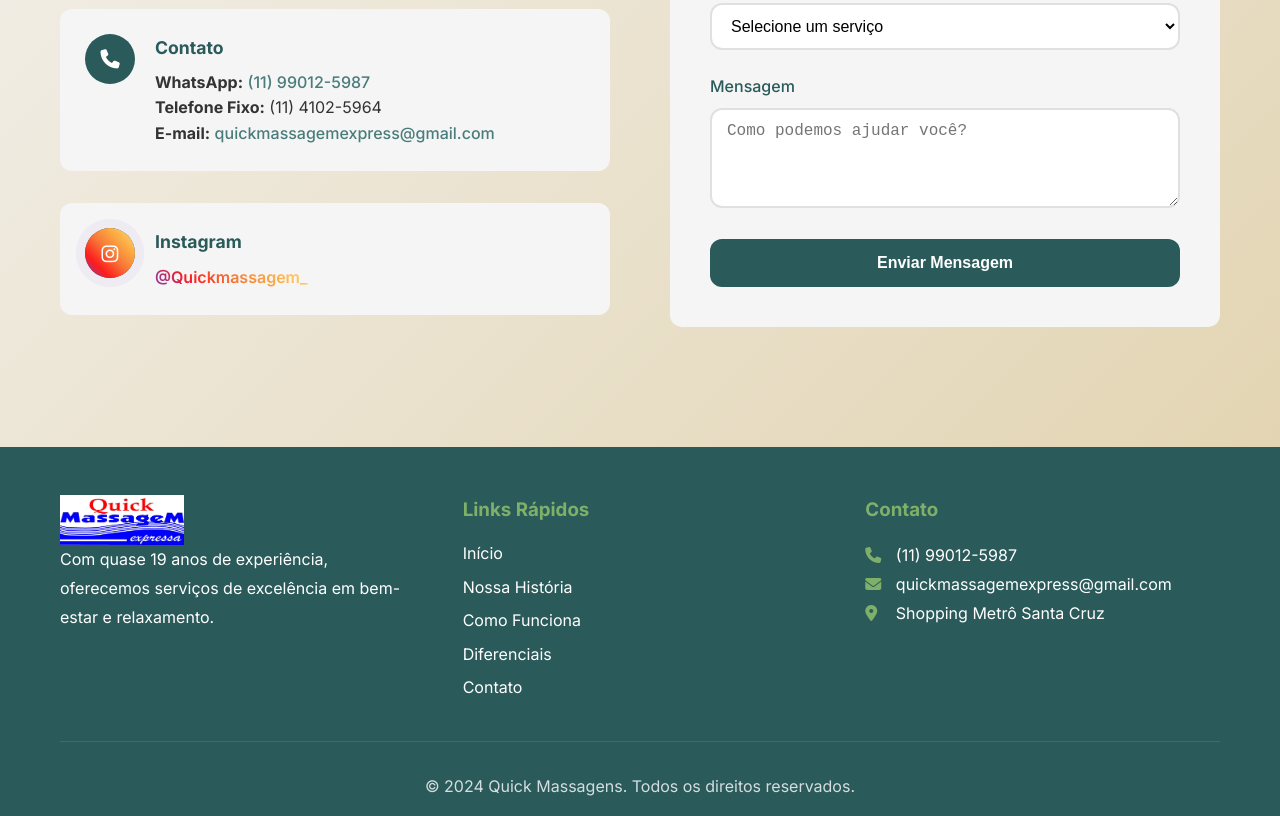
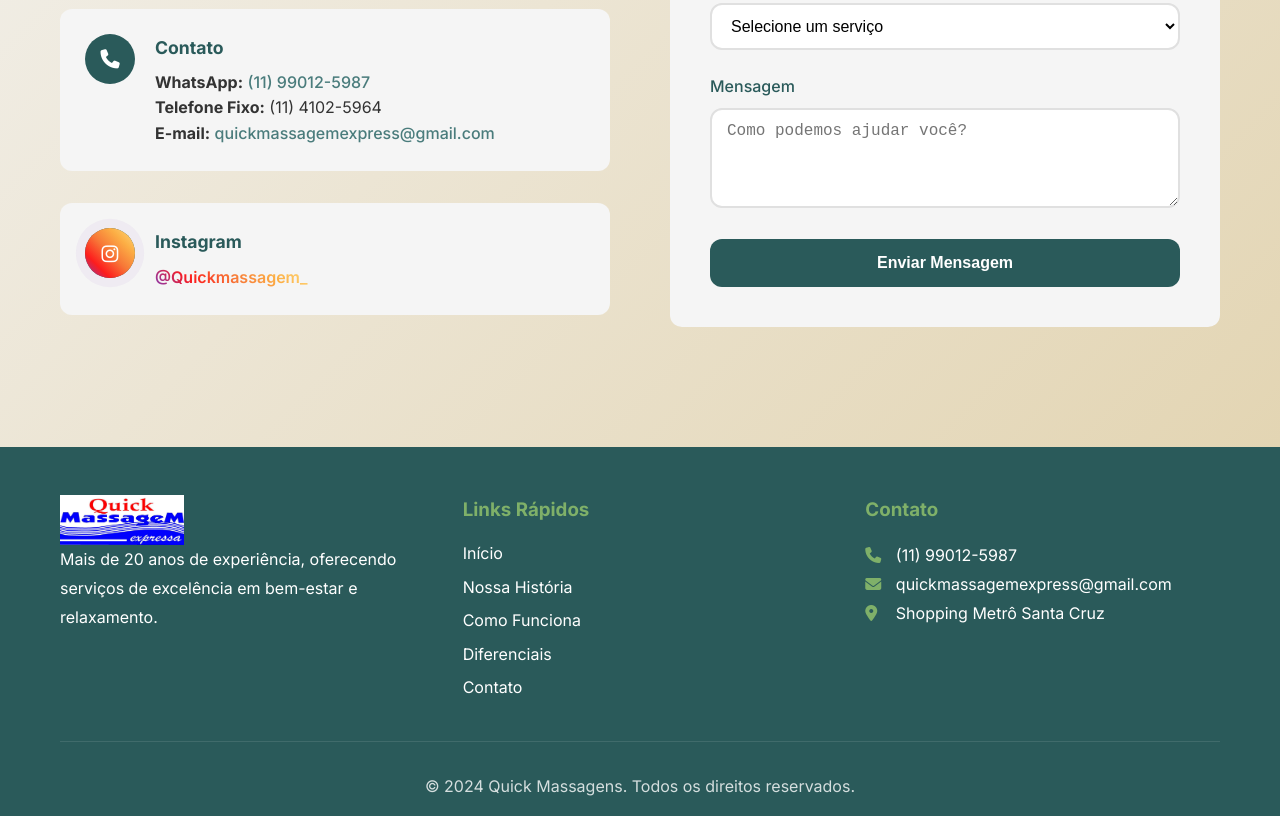
Before and after one commit to rfmneto/quickmassagens, a plain HTML site: page index.html in a window 1280 px wide. Shown: the part 5518-6334 px from the top of the page. Drawn offline with nearby package versions, Linux system fonts and the light colour scheme; no server answers.

Commit message:
Fix: Ajuste em footer

```diff
--- a/index.html
+++ b/index.html
@@ -542,8 +542,8 @@
               <!-- <span class="logo-text">Quick Massagens</span> -->
             </div>
             <p>
-              Com quase 19 anos de experiência, oferecemos serviços de
-              excelência em bem-estar e relaxamento.
+              Mais de 20 anos de experiência, oferecendo serviços de excelência
+              em bem-estar e relaxamento.
             </p>
           </div>
 
```
